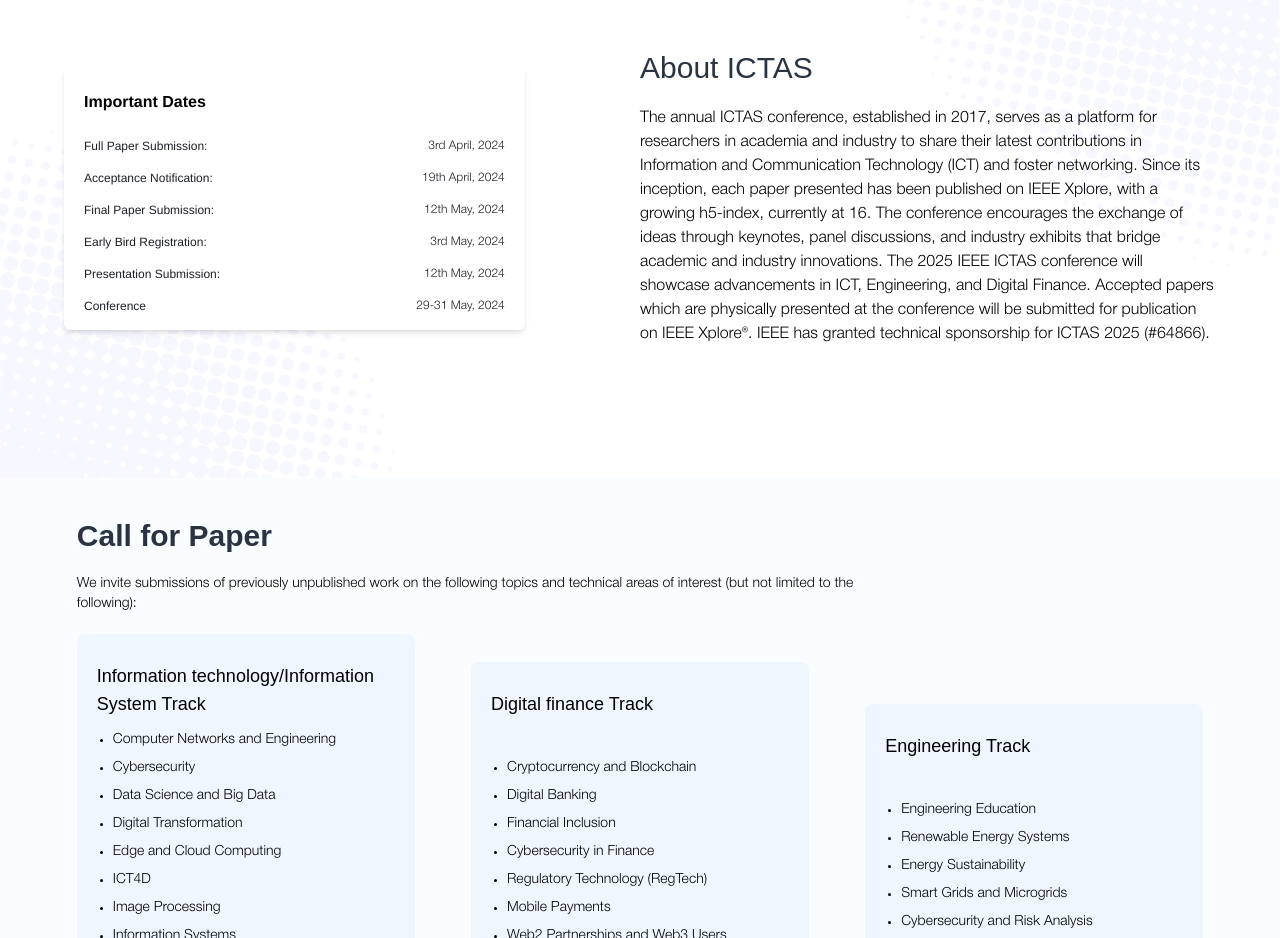
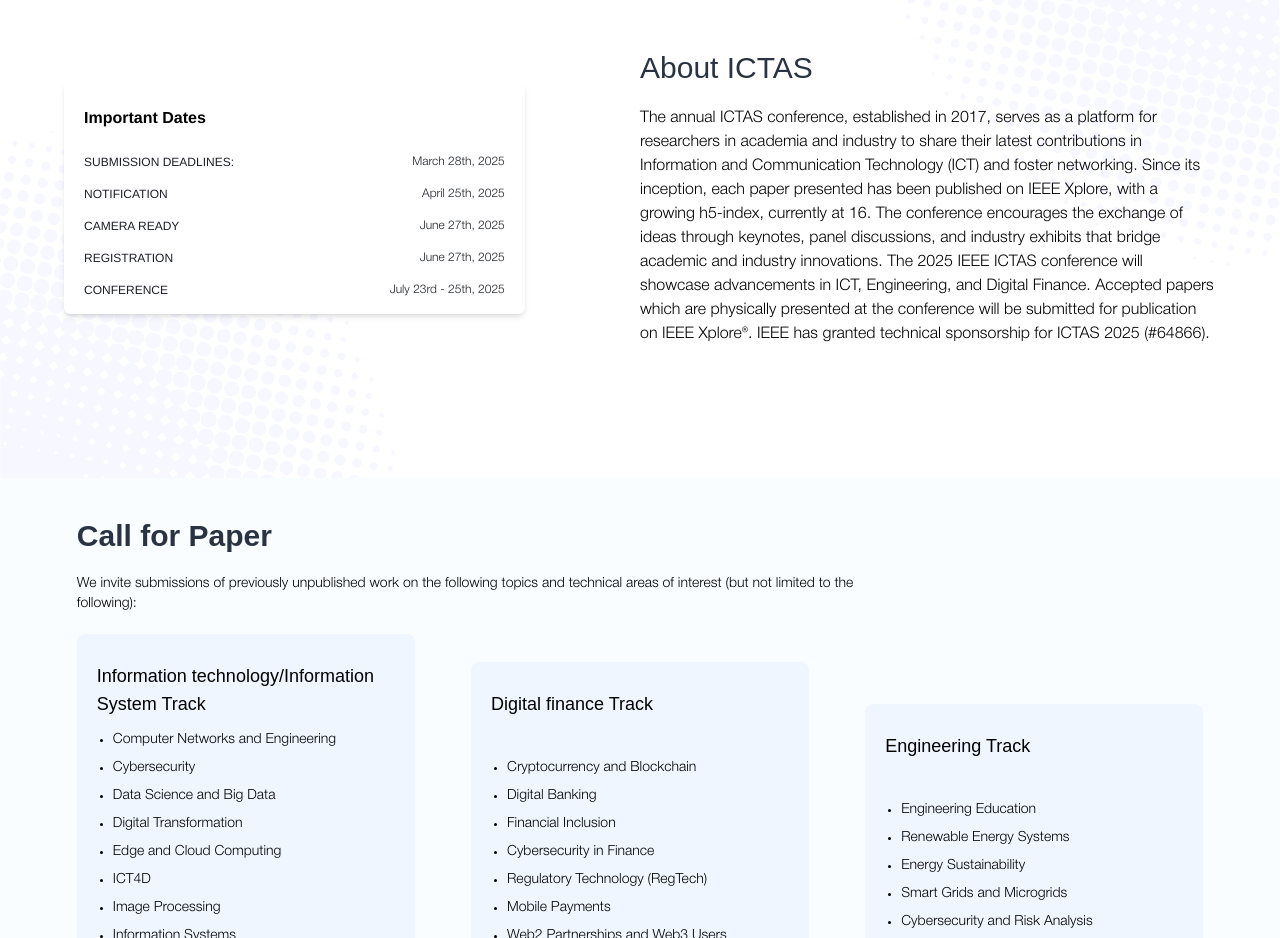
Before and after one commit to tunny17/conference-management-system, a React (Vite) app: page / in a window 1280 px wide. Shown: the part 1140-2078 px from the top of the page. Built offline with nearby package versions, Linux system fonts and the light colour scheme; a web font is replaced by a local one.

Commit message:
feat: dates update

```diff
--- a/data.ts
+++ b/data.ts
@@ -273,28 +273,24 @@
 
 export const important = [
   {
-    text: 'Full Paper Submission:',
-    date: '3rd April, 2024'
+    text: 'SUBMISSION DEADLINES:',
+    date: 'March 28th, 2025'
   },
   {
-    text: 'Acceptance Notification:',
-    date: '19th April, 2024'
+    text: 'NOTIFICATION',
+    date: 'April 25th, 2025'
   },
   {
-    text: 'Final Paper Submission:',
-    date: '12th May, 2024'
+    text: 'CAMERA READY',
+    date: 'June 27th, 2025'
   },
   {
-    text: 'Early Bird Registration:',
-    date: '3rd May, 2024'
+    text: 'REGISTRATION',
+    date: 'June 27th, 2025'
   },
   {
-    text: 'Presentation Submission:',
-    date: '12th May, 2024'
-  },
-  {
-    text: 'Conference',
-    date: '29-31 May, 2024'
+    text: 'CONFERENCE',
+    date: 'July 23rd - 25th, 2025'
   }
 ];
 
```
